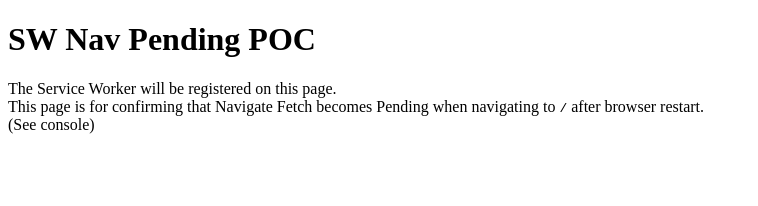
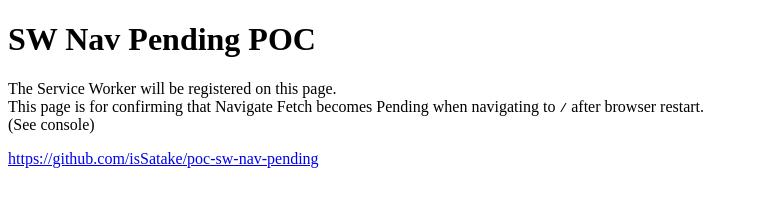
Before and after one commit to isSatake/poc-sw-nav-pending, a website: page public/login.html in a window 1280 px wide. Shown: the whole page, without its empty margins (0-758 px from the left). Drawn offline with Linux system fonts and the light colour scheme.

Commit message:
add repo link

```diff
--- a/public/login.html
+++ b/public/login.html
@@ -19,6 +19,9 @@
         restart.<br>
         (See console)
     </p>
+    <p>
+        <a href="https://github.com/isSatake/poc-sw-nav-pending">https://github.com/isSatake/poc-sw-nav-pending</a>
+    </p>
     <script src="main.js"></script>
 </body>
 
```
